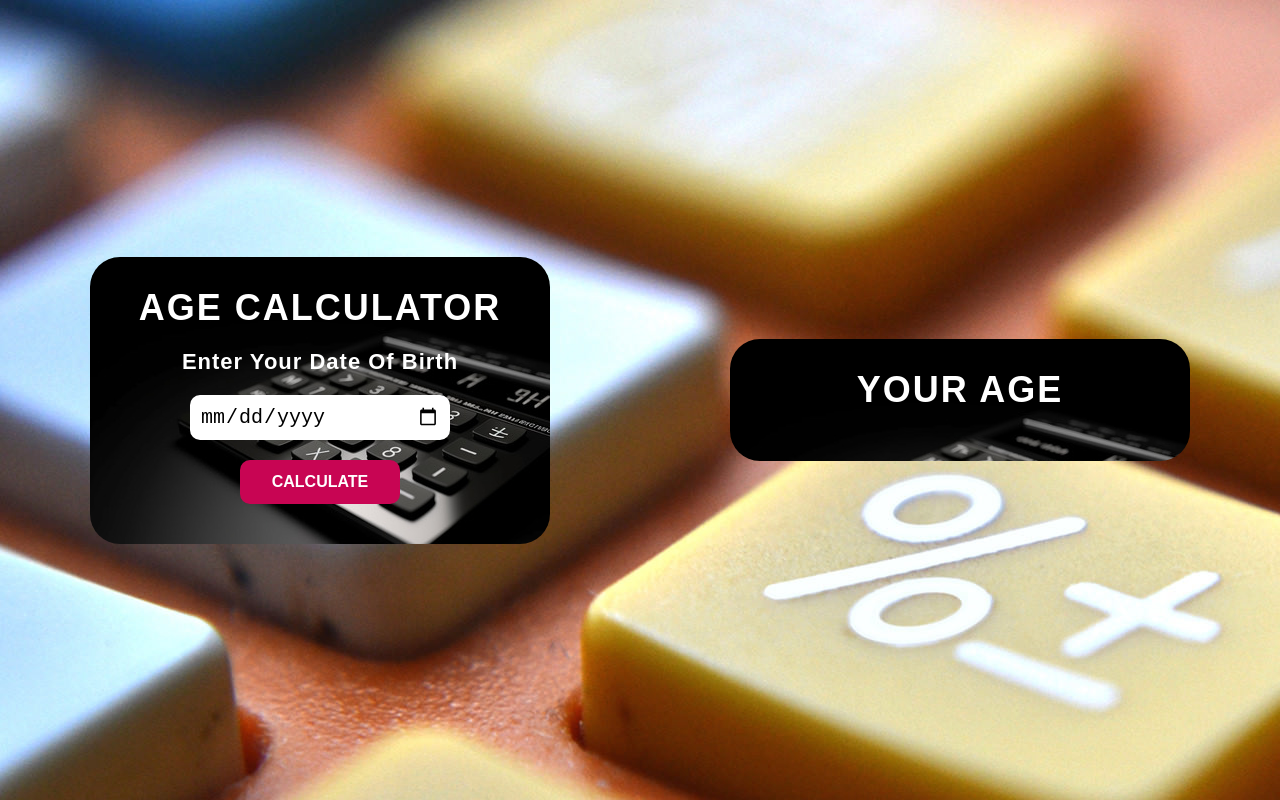
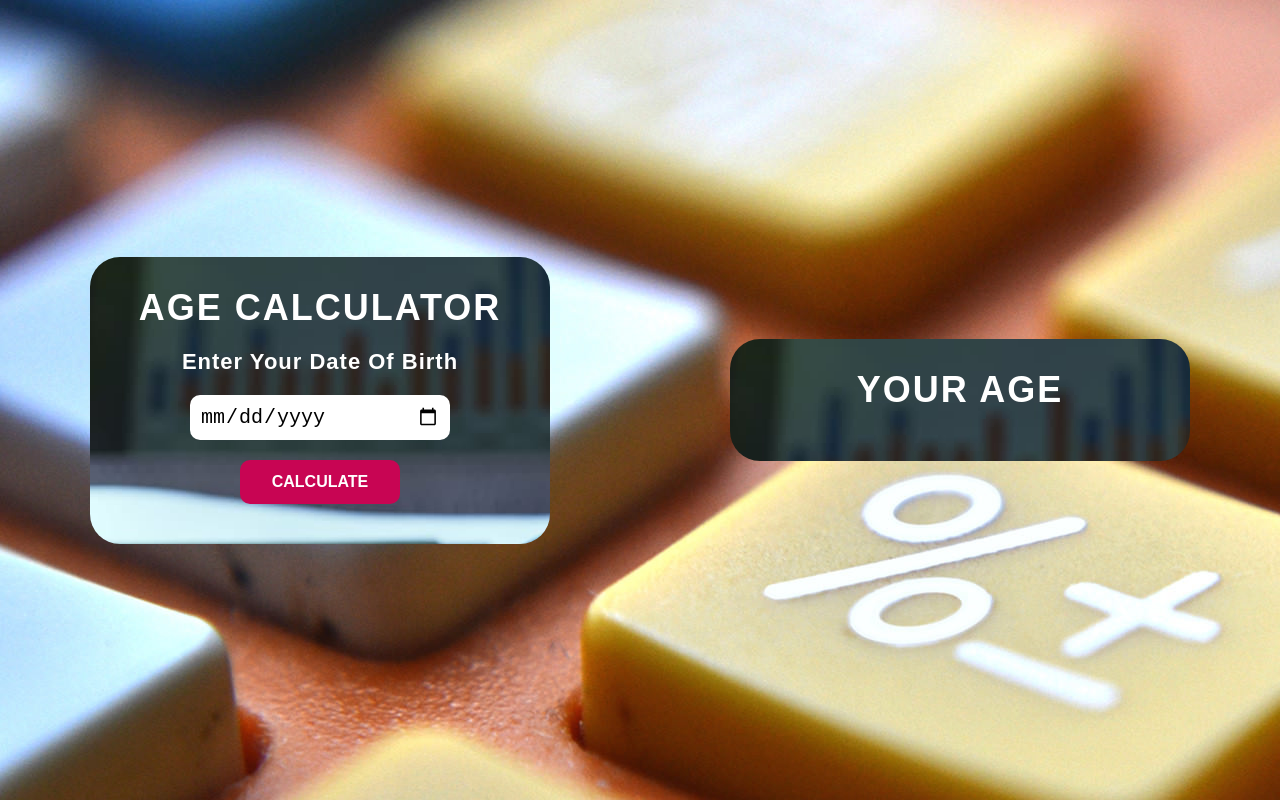
Before and after one commit to Kirusnabavani/CodeAlpha_AgeCalculate, a plain HTML site: page index.html in a window 1280 px wide. Drawn offline with Linux system fonts and the light colour scheme.

Commit message:
some change

```diff
--- a/index.css
+++ b/index.css
@@ -14,7 +14,7 @@ body{
 	max-height: 400px;
 	width: 100%;
 	color: #ffffff;
-	background-image: url("calss.jpg");
+	background-image: url("cal.jpg");
 	margin: 0 auto;
 	text-align: center;
 	padding: 30px;
```
Also changed, not shown: cal.jpg (added), calss.jpg (deleted).
